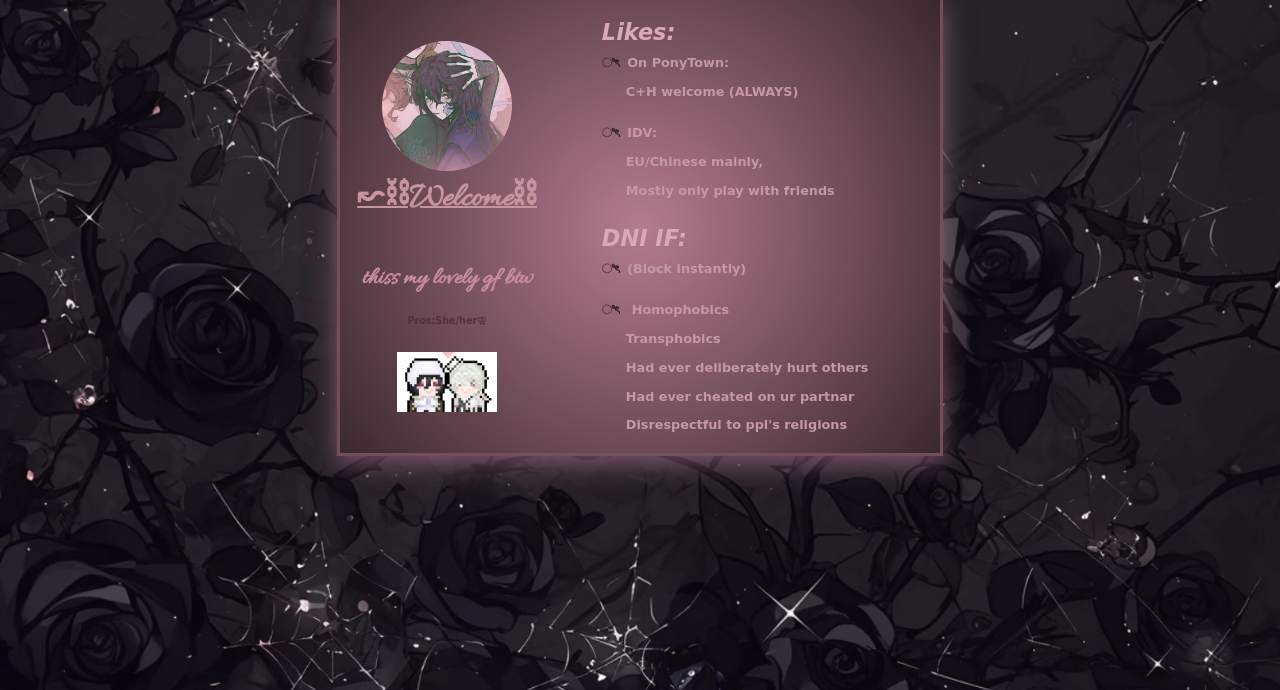
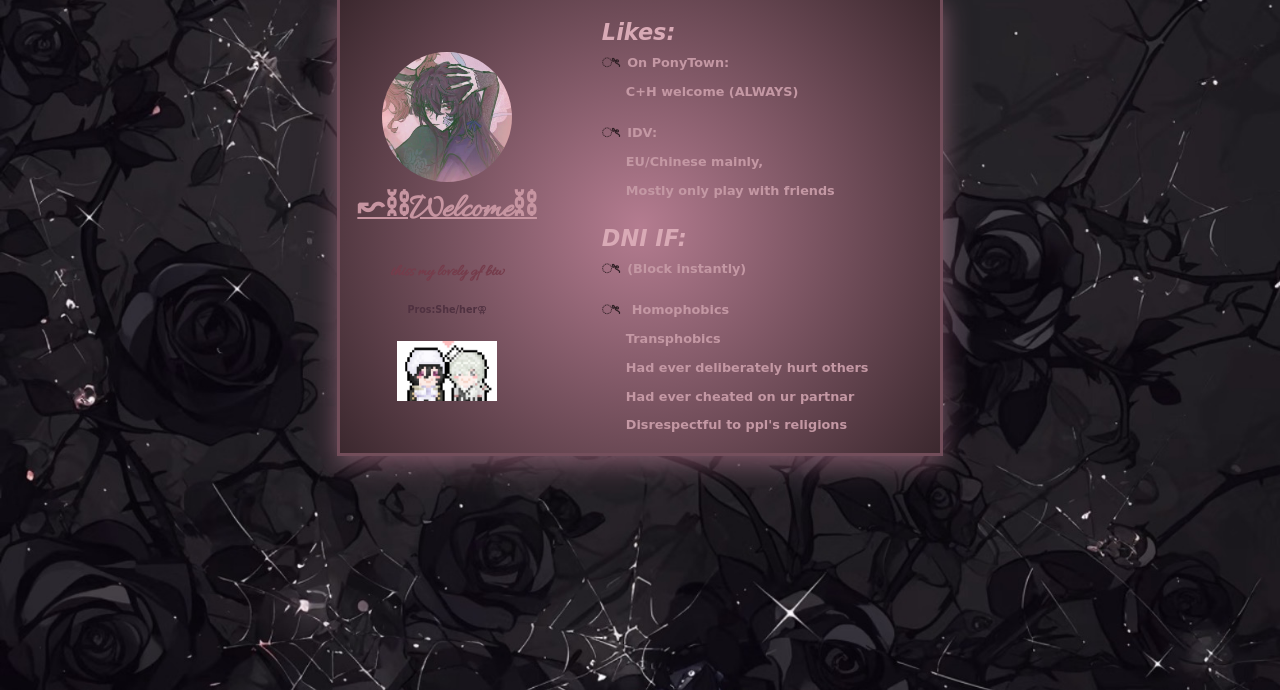
Before and after one commit to LussssSun/HomePage, a website: page index.html in a window 1280 px wide. Shown: the part 144-834 px from the top of the page. Drawn offline with Linux system fonts and the light colour scheme; a web font is replaced by a local one.

Commit message:
Update styles for .click class in styles.css

```diff
--- a/styles.css
+++ b/styles.css
@@ -17,8 +17,8 @@
   font-family: "Allura", cursive;
   line-height: 1em;
   margin-bottom: 0%;
-  font-size: 1.5em;
-  color: rgb(198, 139, 157);
+  font-size: 1em;
+  color: #753c4b;
 }
 .title {
   font-family: "Oregano", cursive;
```
